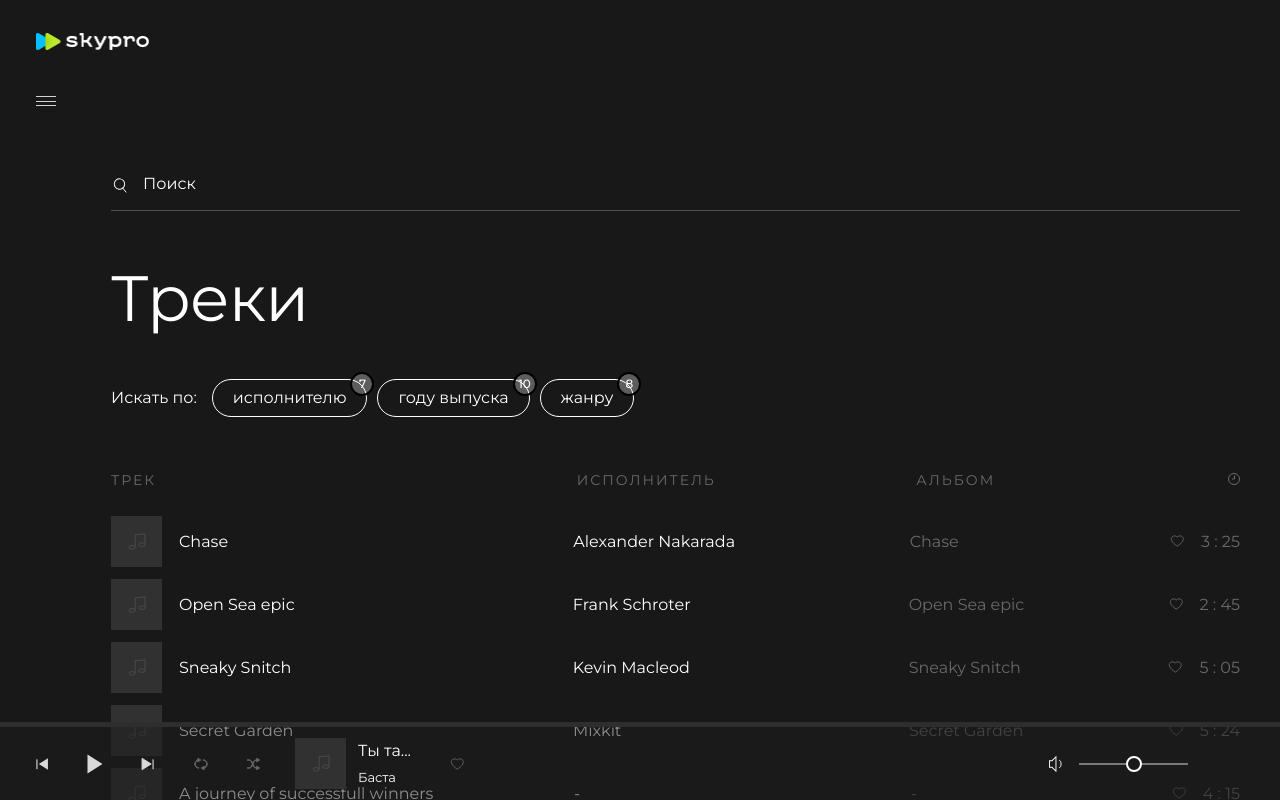
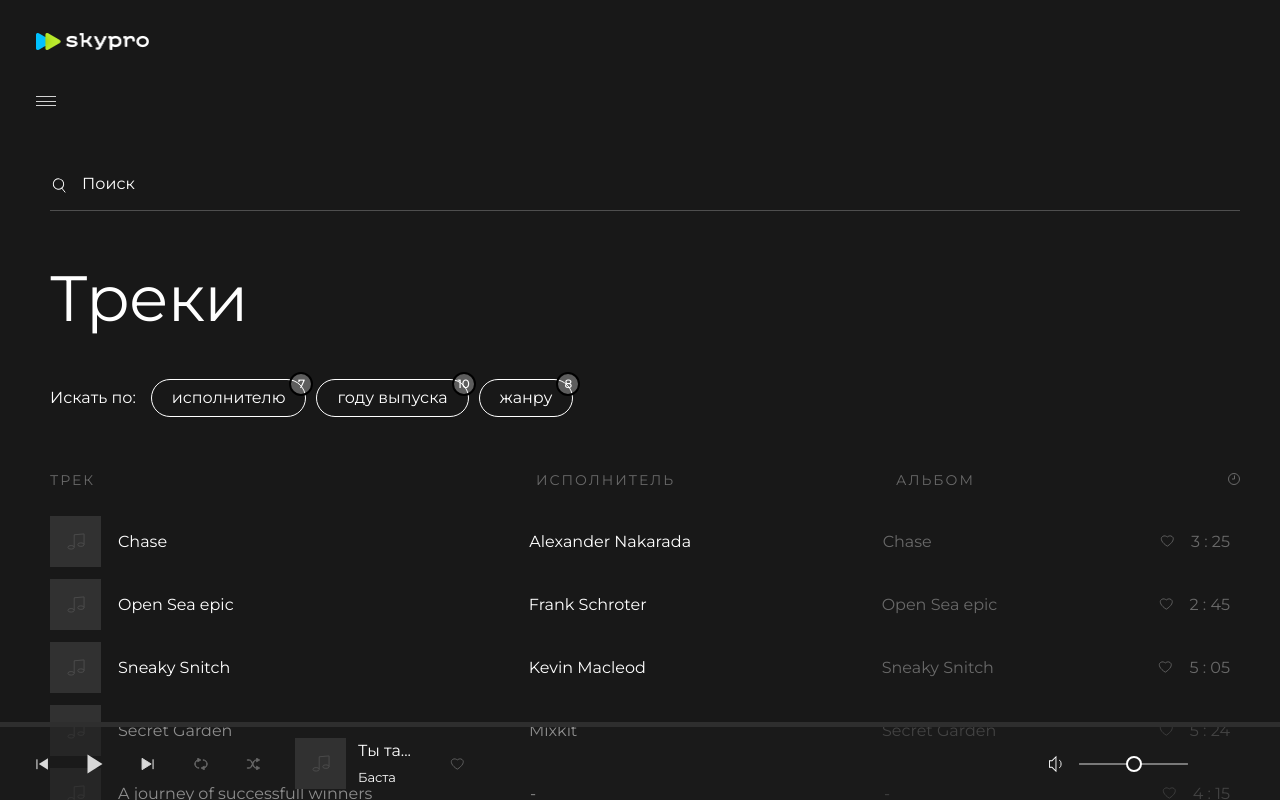
Before and after one commit to OlgaP15/skypro-music, a Next.js app: page / in a window 1280 px wide. Built offline with nearby package versions, Linux system fonts and the light colour scheme.

Commit message:
доработка

```diff
--- a/src/components/Centerblock/centerblock.module.css
+++ b/src/components/Centerblock/centerblock.module.css
@@ -3,7 +3,7 @@
   -webkit-box-flex: 3;
   -ms-flex-positive: 3;
   flex-grow: 3;
-  padding: 20px 40px 20px 111px;
+  padding: 20px 40px 20px 50px;
 }
 
 .centerblock__h2 {
@@ -24,6 +24,7 @@
   -webkit-box-direction: normal;
   -ms-flex-direction: column;
   flex-direction: column;
+  height: calc(96vh - 300px);
 }
 
 .content__title {
@@ -41,9 +42,12 @@
   -ms-flex-pack: justify;
   justify-content: space-between;
   margin-bottom: 24px;
+  flex-shrink: 0;
 }
 
 .content__playlist {
+  padding-right: 10px;
+  margin-bottom: 73px;
   display: -webkit-box;
   display: -ms-flexbox;
   display: flex;
@@ -52,6 +56,30 @@
   -ms-flex-direction: column;
   flex-direction: column;
   overflow-y: auto;
+  flex-grow: 1;
+}
+
+.content__playlist::-webkit-scrollbar {
+  width: 6px;
+}
+
+.content__playlist::-webkit-scrollbar-track {
+  background: rgba(49, 49, 49, 0.5);
+  border-radius: 3px;
+}
+
+.content__playlist::-webkit-scrollbar-thumb {
+  background: rgba(255, 255, 255, 0.3);
+  border-radius: 3px;
+}
+
+.content__playlist::-webkit-scrollbar-thumb:hover {
+  background: rgba(255, 255, 255, 0.5);
+}
+
+.content__playlist {
+  scrollbar-width: thin;
+  scrollbar-color: rgba(255, 255, 255, 0.3) rgba(49, 49, 49, 0.5);
 }
 
 .playlistTitle__svg {
--- a/src/components/FilterItem/FilterItem.tsx
+++ b/src/components/FilterItem/FilterItem.tsx
@@ -40,6 +40,7 @@ export default function FilterItem({
               {item}
               {title !== "Годы" && (
                 <span style={{
+                  display: 'none',
                   marginLeft: 'auto',
                   fontSize: '14px',
                   opacity: 0.7
--- a/src/components/Navigation/Navigation.tsx
+++ b/src/components/Navigation/Navigation.tsx
@@ -37,7 +37,7 @@ export default function Navigation() {
                 </li>
                 <li className={styles.menu__item}>
                   <Link href="#" className={styles.menu__link}>
-                    Мой плейлист
+                    Мой треки
                   </Link>
                 </li>
                 <li className={styles.menu__item}>
```
